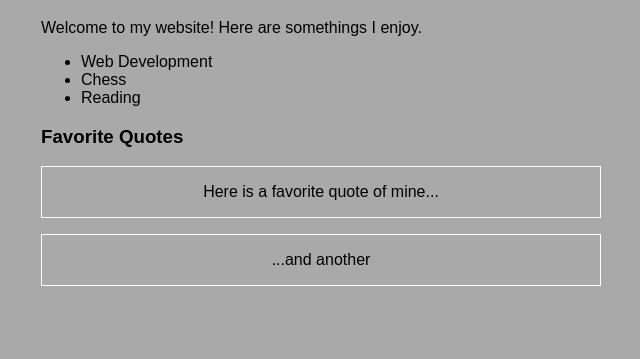
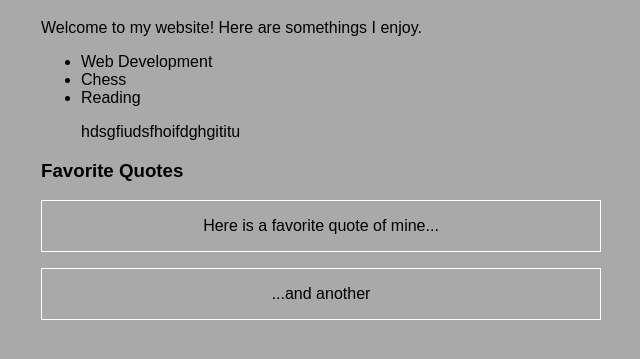
Before and after one commit to madhuprya/htmldemo, a plain HTML site: page assignment1.html in a window 1280 px wide. Shown: the part 61-420 px from the top of the page, without its empty margins (299-939 px from the left). Drawn offline with Linux system fonts and the light colour scheme; files that its build step writes are made by us from their sources.

Commit message:
added paragraph

```diff
--- a/assignment1.html
+++ b/assignment1.html
@@ -12,6 +12,7 @@
         <li>Web Development</li>
         <li>Chess</li>
         <li>Reading</li>
+	<p>hdsgfiudsfhoifdghgititu</p>
 
     </ul>
     <h3>Favorite Quotes</h3>
```
